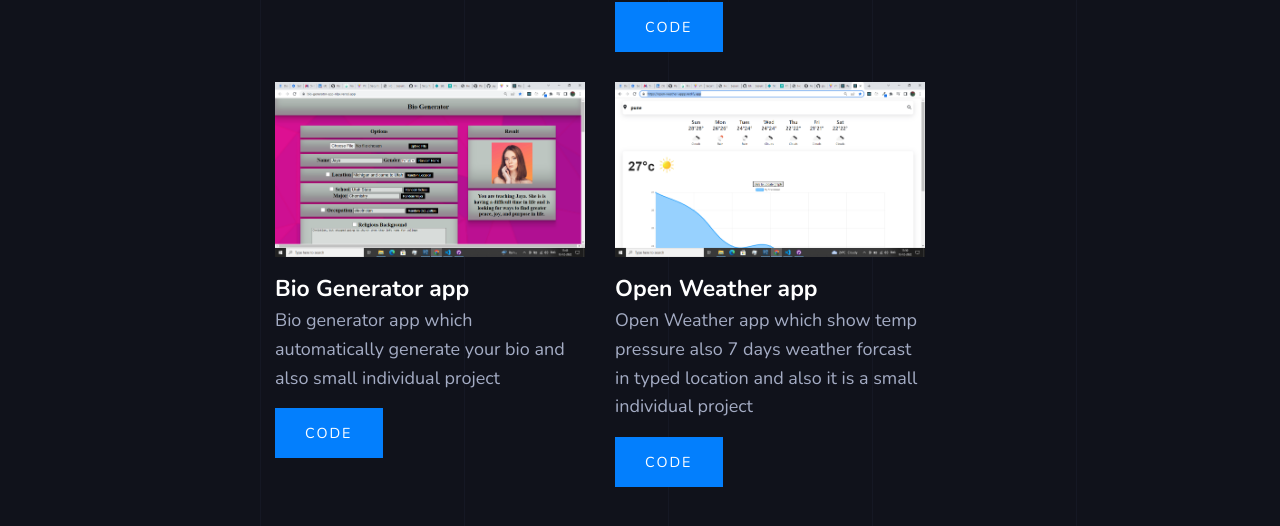
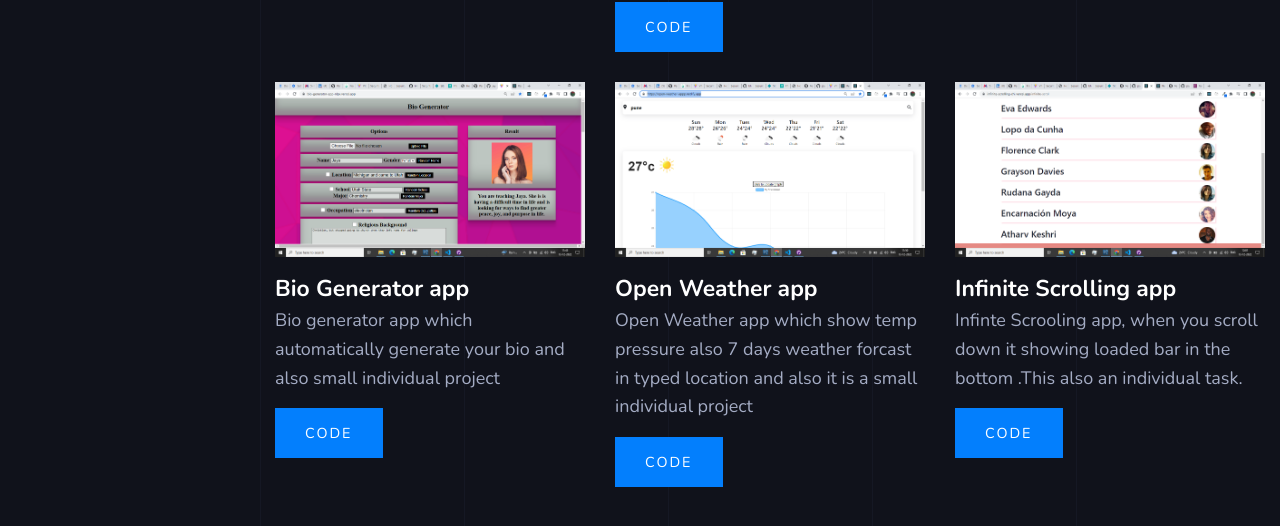
Before and after one commit to jayasmita12/portfolio, a React (Create React App) app: page /portfolio in a window 1280 px wide. Shown: the part 991-1517 px from the top of the page. Built offline with nearby package versions, Linux system fonts and the light colour scheme.

Commit message:
infinite scrooling  project added

```diff
--- a/src/portfolioData.js
+++ b/src/portfolioData.js
@@ -62,5 +62,13 @@ export const portfolioData = [
     demourl:"https://open-weather-appp.netlify.app/",
     githuburl:"https://github.com/jayasmita12/Bio-Generator-App",
     description:"Open Weather app which show temp pressure also 7 days weather forcast in typed location and also it is a small individual project"
+  },
+  {
+    id:10,
+    name:"Infinite Scrolling app",
+    img:"./img/scroling.png",
+    demourl:"https://infinite-scrolling-chi.vercel.app/",
+    githuburl:"https://github.com/jayasmita12/Infinite-scrolling",
+    description:"Infinte Scrooling app, when you scroll down it showing loaded bar in the bottom .This also an individual task."
   }
 ];
```
Also changed, not shown: public/img/scroling.png (added).
